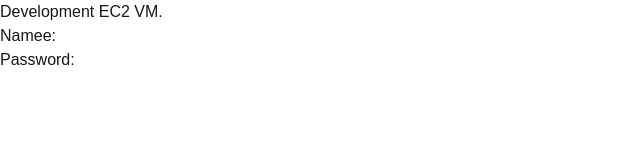
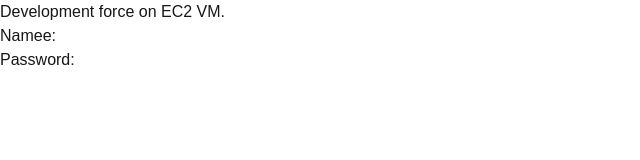
Before and after one commit to kartik-giri/week25_turborepo, a Next.js app in the folder apps/next-app/: page / in a window 1280 px wide. Shown: the top 160 px of the page, without its empty margins (0-640 px from the left). Built offline with nearby package versions, Linux system fonts and the light colour scheme; no server answers; the database is empty.

Commit message:
added force build in CD

```diff
--- a/apps/next-app/app/page.tsx
+++ b/apps/next-app/app/page.tsx
@@ -4,7 +4,7 @@
   const user = await prisma.user.findFirst()
   return (
     <>
-    <h1>Development EC2 VM.</h1>
+    <h1>Development force on EC2 VM.</h1>
     {/* ? option chaning means if user exist render user if null or undefined just redner undefined */}
     <h1>Namee: {user?.username}</h1>
     <h1>Password: {user?.email}</h1>
```
